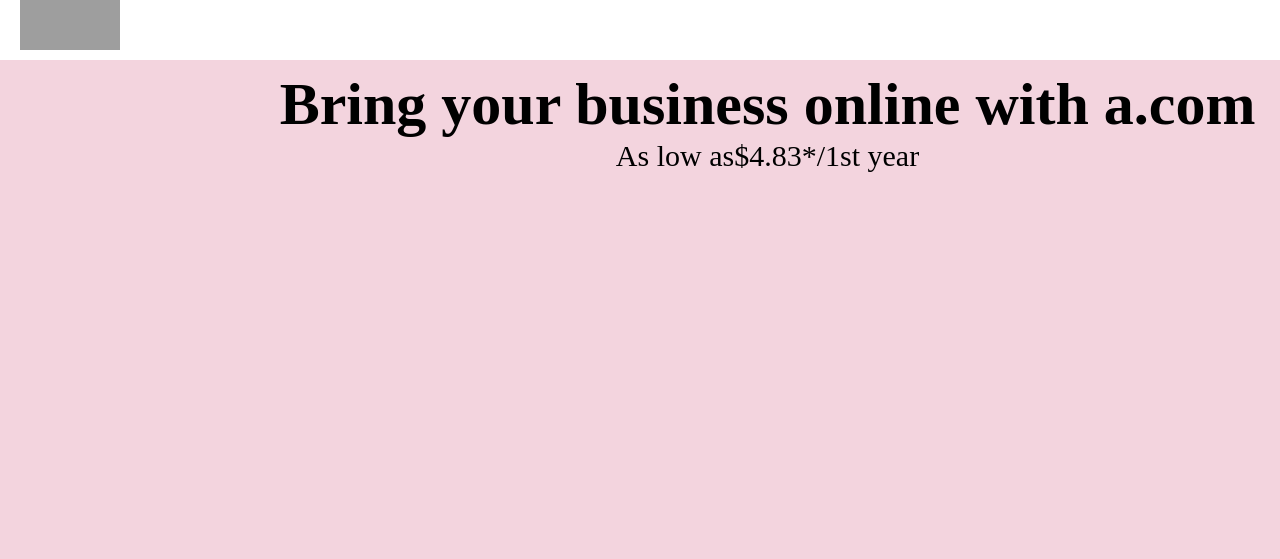
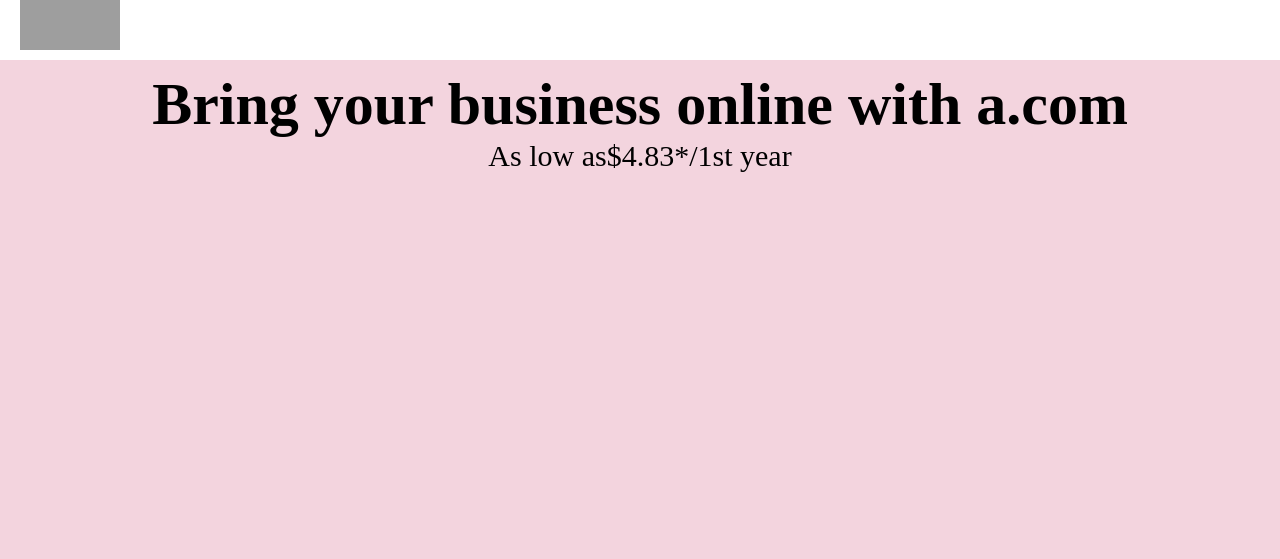
Before and after one commit to Billyngwa/Go-daddy-pricing-page, a PHP site: page / in a window 1280 px wide; the page is wider, and only the part inside the window is pictured. Shown: the top 559 px of that part. Run offline with PHP 8.4, Linux system fonts and the light colour scheme; some web fonts are replaced; grey boxes are pictures that could not be loaded.

Commit message:
correction of width in style1.css

```diff
--- a/assets/css/style1.css
+++ b/assets/css/style1.css
@@ -15,7 +15,7 @@
     margin-top:-10px ;
 }
 .content{
-    width: 1535px;
+    width: 100%;
     height: 500px;
     padding-top: 10px;
     background-color: rgba(216, 112, 147, 0.301);
```
